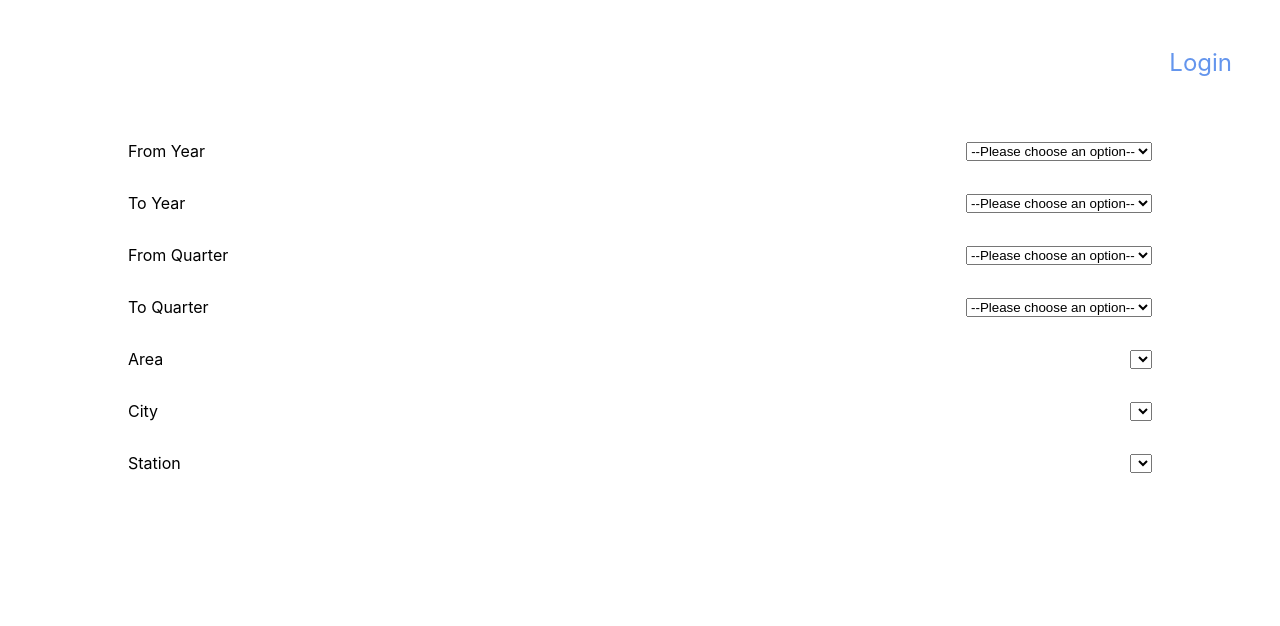
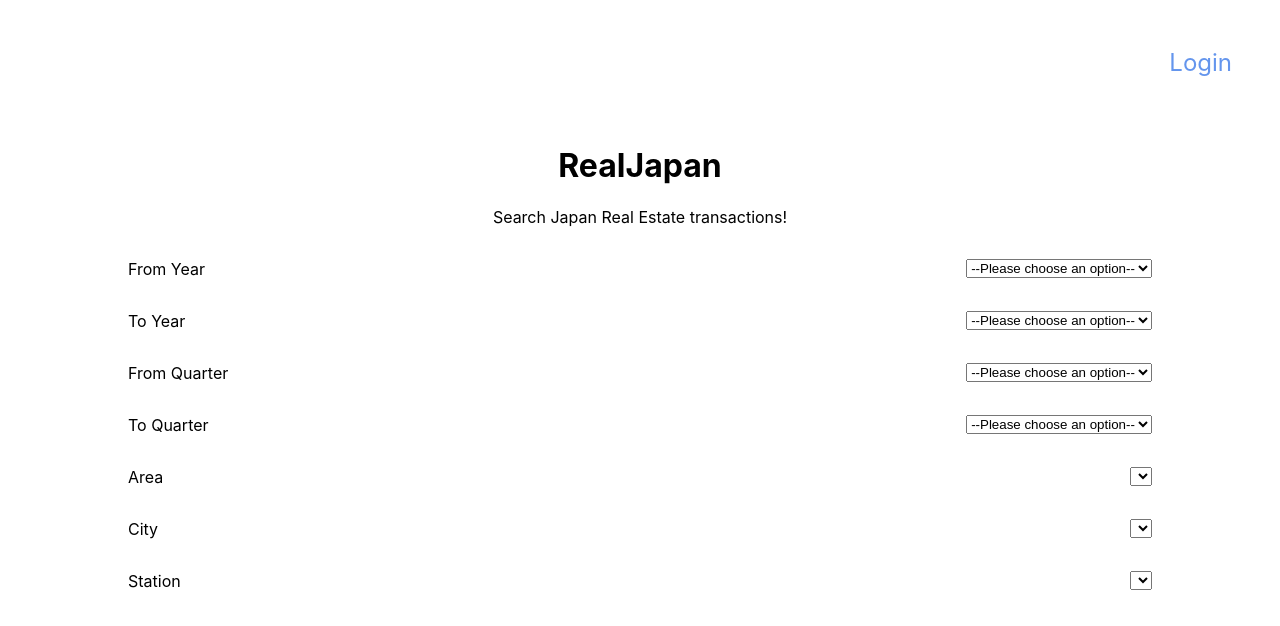
Before and after one commit to MFukazawa/realjapan, a React (Create React App) app: page / in a window 1280 px wide. Shown: the top 626 px of the page. Built offline with nearby package versions, Linux system fonts and the light colour scheme.

Commit message:
[Add] title, description, date selectors

```diff
--- a/src/App.js
+++ b/src/App.js
@@ -8,6 +8,8 @@ class App extends Component {
     return (
       <div className="App">
         <Navigation />
+        <h1>RealJapan</h1>
+        <p>Search Japan Real Estate transactions!</p>
         {/* {<Logo />
         } */}
         <Search />
--- a/src/components/Search/Search.js
+++ b/src/components/Search/Search.js
@@ -41,7 +41,7 @@ const Search = () => {
 
       <SearchItem>
         <SearchLabel>To Year</SearchLabel>
-        <select name="ToYear" id="ToYear">
+        <SearchSelect name="ToYear" id="ToYear">
           <option value="">--Please choose an option--</option>
           <option value="2014">2014</option>
           <option value="2015">2015</option>
@@ -49,44 +49,44 @@ const Search = () => {
           <option value="2017">2017</option>
           <option value="2018">2018</option>
           <option value="2019">2019</option>
-        </select>
+        </SearchSelect>
       </SearchItem>
 
       <SearchItem>
         <SearchLabel>From Quarter</SearchLabel>
-        <select name="FromQuarter" id="FromQuarter">
+        <SearchSelect name="FromQuarter" id="FromQuarter">
           <option value="">--Please choose an option--</option>
           <option value="1">1</option>
           <option value="2">2</option>
           <option value="3">3</option>
           <option value="4">4</option>
-        </select>
+        </SearchSelect>
       </SearchItem>
 
       <SearchItem>
         <SearchLabel>To Quarter</SearchLabel>
-        <select name="ToQuarter" id="ToQuarter">
+        <SearchSelect name="ToQuarter" id="ToQuarter">
           <option value="">--Please choose an option--</option>
           <option value="1">1</option>
           <option value="2">2</option>
           <option value="3">3</option>
           <option value="4">4</option>
-        </select>
+        </SearchSelect>
       </SearchItem>
 
       <SearchItem>
         <SearchLabel>Area</SearchLabel>
-        <select></select>
+        <SearchSelect></SearchSelect>
       </SearchItem>
 
       <SearchItem>
         <SearchLabel>City</SearchLabel>
-        <select></select>
+        <SearchSelect></SearchSelect>
       </SearchItem>
 
       <SearchItem>
         <SearchLabel>Station</SearchLabel>
-        <select></select>
+        <SearchSelect></SearchSelect>
       </SearchItem>
     </Wrapper>
   );
```
